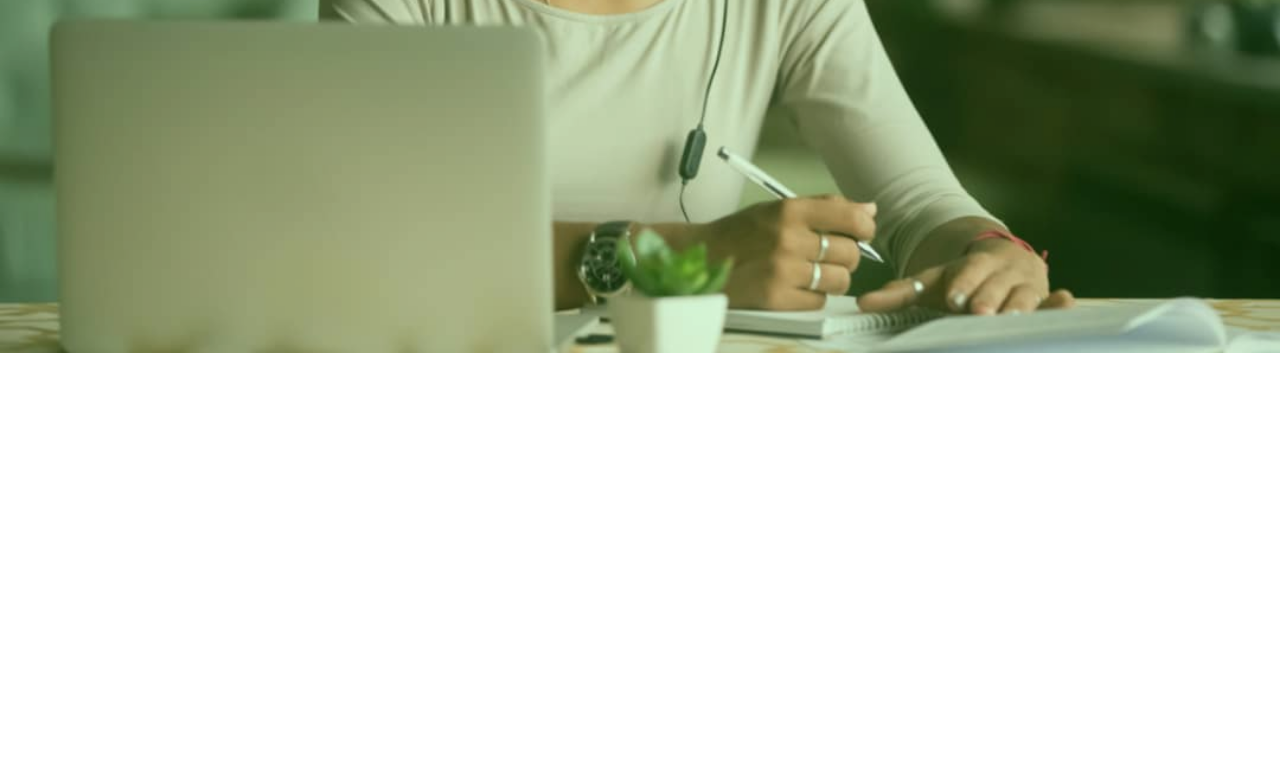
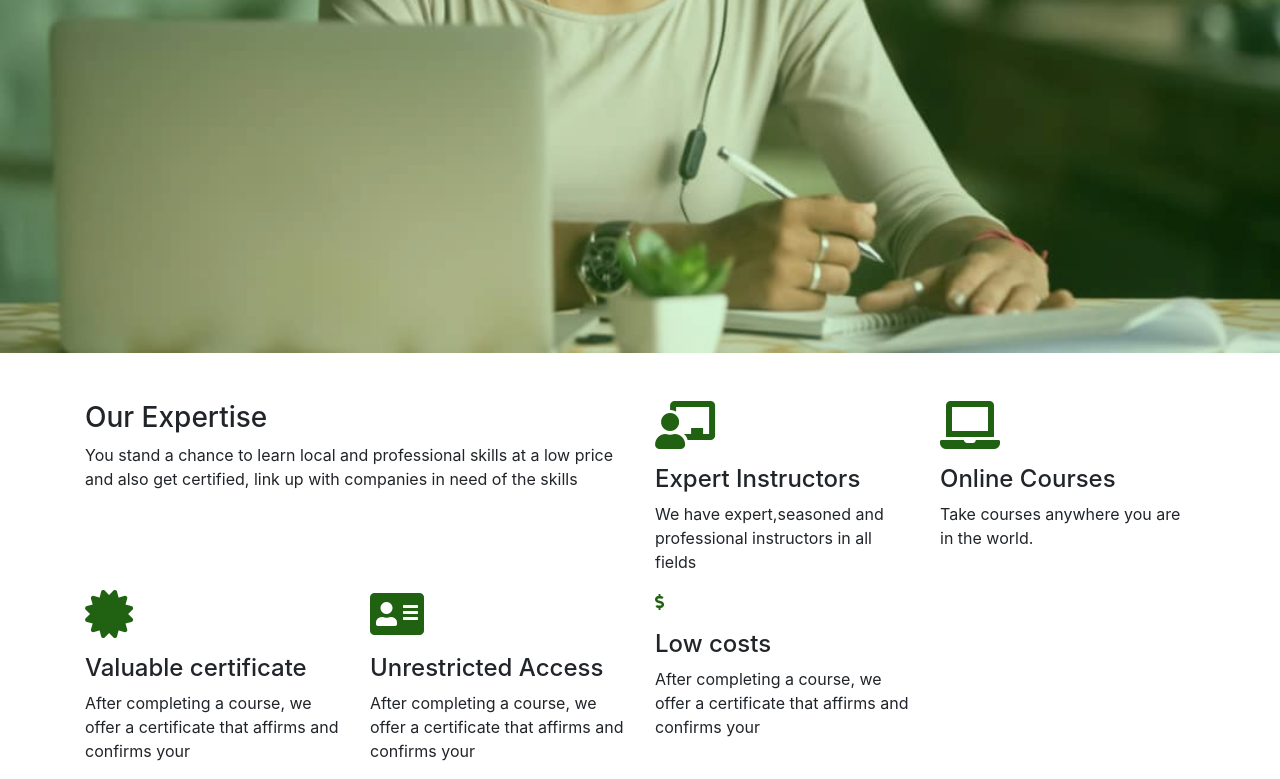
Before and after one commit to Oluwaniphise/Mirademy, a plain HTML site: page index.html in a window 1280 px wide. Shown: the part 580-1359 px from the top of the page. Before the commit the page ends 933 px from the top, so only its background shows below. Drawn offline with Linux system fonts and the light colour scheme.

Commit message:
initial commit

```diff
--- a/index.html
+++ b/index.html
@@ -37,10 +37,14 @@
       <li class="nav-item button">
         <a class="nav-link button" href="#">Join for free</a>
       </li>
-      <li class="nav-item button ">
+      <li class="nav-item button mr-auto">
         <a class="nav-link button" href="#">Login</a>
       </li>
+
+
     </ul>
+
+
   </div>
 </nav>
 <!--Navigation ends-->
@@ -66,6 +70,59 @@
 <!--Image overlay ends-->
 
 
+<section class="mt-5">
+<div class="container">
+  <div class="row">
+
+    <div class="col-md-6">
+      <h3>Our Expertise</h3>
+      <p>You stand a chance to learn local and professional skills at a low price and
+        also get certified, link up with companies in need of the skills </p>
+    </div>
+
+
+  <div class="col-md-3">
+    <p><i class="fas fa-chalkboard-teacher fa-3x"></i></p>
+    <h4>Expert Instructors</h4>
+      <p>We have expert,seasoned and professional instructors in all fields</p>
+
+  </div>
+
+
+  <div class="col-md-3">
+    <p><i class="fas fa-laptop fa-3x"></i></p>
+    <h4>Online Courses</h4>
+    <p>Take courses anywhere you are in the world.</p>
+  </div>
+
+
+<div class="col-md-3">
+  <p><i class="fas fa-certificate fa-3x"></i></p>
+  <h4>Valuable certificate</h4>
+  <p>After completing a course, we offer a certificate that affirms and confirms your</p>
+</div>
+
+<div class="col-md-3">
+  <p><i class="fas fa-address-card fa-3x"></i></p>
+  <h4>Unrestricted Access</h4>
+  <p>After completing a course, we offer a certificate that affirms and confirms your</p>
+</div>
+
+<div class="col-md-3">
+  <p><i class="fas fa-dollar-sign"></i></p>
+  <h4>Low costs</h4>
+  <p>After completing a course, we offer a certificate that affirms and confirms your</p>
+</div>
+
+
+
+</div>
+
+
+
+</section>
+
+
 
 
 
--- a/main.css
+++ b/main.css
@@ -73,6 +73,10 @@ input[type="submit"]{
     border:1px solid #216112;
 }
 
+i{
+    color:#216112;
+}
+
 
 
 @media screen and (max-width:576px){
```
Also changed, not shown: images/expertise.png (added).
